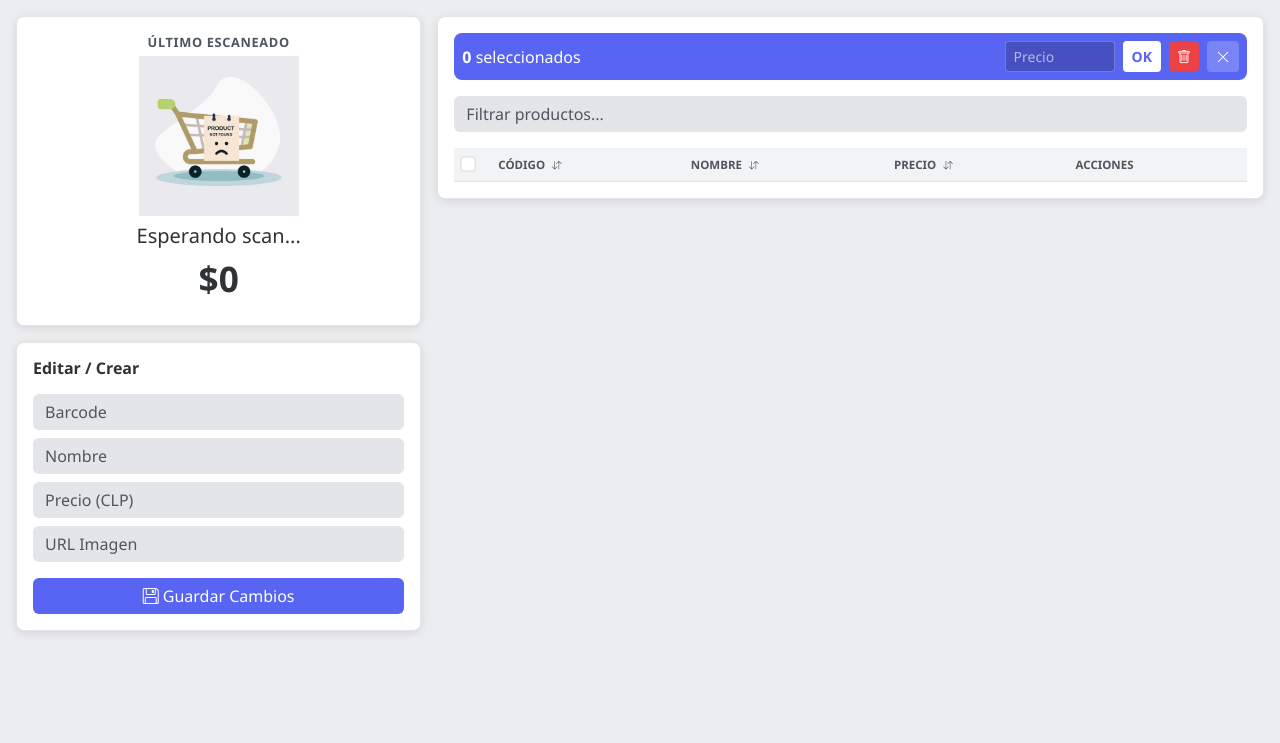
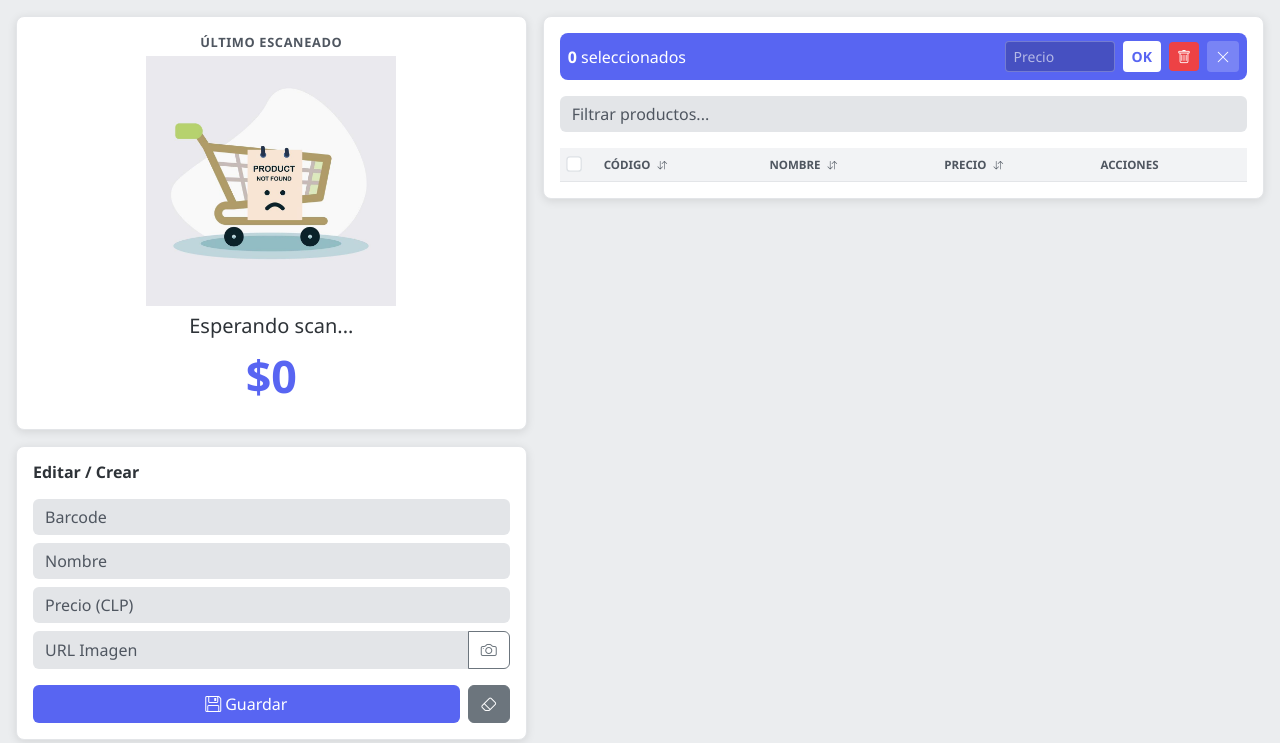
Before and after one commit to SekiDesu0/SekiPos, a Flask app: page / in a window 1280 px wide. Shown: the part 57-800 px from the top of the page. Run offline with Flask 3, Linux system fonts and the light colour scheme; a user stored in the database is signed in; data that the repository does not hold is empty; some libraries are stand-ins or nearby versions.

Commit message:
picture qol fixes

```diff
--- a/app.py
+++ b/app.py
@@ -245,6 +245,28 @@ def bulk_delete():
         print(f"Bulk delete failed: {e}")
         return jsonify({"error": str(e)}), 500
 
+@app.route('/upload_image', methods=['POST'])
+@login_required
+def upload_image():
+    if 'image' not in request.files or 'barcode' not in request.form:
+        return jsonify({"error": "Missing data"}), 400
+
+    file = request.files['image']
+    barcode = request.form['barcode']
+
+    if file.filename == '' or not barcode:
+        return jsonify({"error": "Invalid data"}), 400
+
+    # Detect extension
+    ext = mimetypes.guess_extension(file.mimetype) or '.jpg'
+    filename = f"{barcode}{ext}"
+    filepath = os.path.join(CACHE_DIR, filename)
+
+    file.save(filepath)
+
+    # Return the relative path for the frontend
+    return jsonify({"status": "success", "image_url": f"/static/cache/{filename}"}), 200
+
 if __name__ == '__main__':
     init_db()
     socketio.run(app, host='0.0.0.0', port=5000, debug=True)
--- a/templates/index.html
+++ b/templates/index.html
@@ -121,9 +121,11 @@
 
         /* ── Price tag ── */
         .price-tag {
-            font-size: 2.2rem;
+            font-size: 2.8rem;
+            /* Slightly larger for the wider card */
             font-weight: 800;
-            color: var(--text-main);
+            color: var(--accent);
+            /* Optional: uses your accent color for better visibility */
         }
 
         /* ── Table ── */
@@ -185,8 +187,13 @@
 
         /* ── Product image ── */
         #display-img {
-            max-width: 160px;
-            max-height: 160px;
+            width: 100%;
+            /* Allows it to fill the new width */
+            max-width: 250px;
+            /* Increased from 160px */
+            height: auto;
+            max-height: 250px;
+            /* Increased from 160px */
             object-fit: contain;
         }
 
@@ -279,7 +286,7 @@
         <div class="row g-3">
 
             <!-- ── LEFT COLUMN ── -->
-            <div class="col-12 col-lg-4">
+            <div class="col-12 col-lg-5">
 
                 <!-- New product prompt -->
                 <div id="new-product-prompt"
@@ -313,17 +320,32 @@
                             required>
                         <input class="form-control mb-2" type="number" name="price" id="form-price"
                             placeholder="Precio (CLP)" required>
-                        <input class="form-control mb-3" type="text" name="image_url" id="form-image"
-                            placeholder="URL Imagen">
-                        <button type="submit" class="btn btn-accent w-100">
-                            <i class="bi bi-floppy me-1"></i>Guardar Cambios
-                        </button>
+
+                        <div class="input-group mb-3">
+                            <input class="form-control" type="text" name="image_url" id="form-image"
+                                placeholder="URL Imagen">
+                            <input type="file" id="camera-input" accept="image/*" capture="environment"
+                                style="display: none;" onchange="handleFileUpload(this)">
+                            <button class="btn btn-outline-secondary" type="button"
+                                onclick="document.getElementById('camera-input').click()">
+                                <i class="bi bi-camera"></i>
+                            </button>
+                        </div>
+
+                        <div class="d-flex gap-2">
+                            <button type="submit" class="btn btn-accent flex-grow-1">
+                                <i class="bi bi-floppy me-1"></i>Guardar
+                            </button>
+                            <button type="button" class="btn btn-secondary" onclick="clearForm()">
+                                <i class="bi bi-eraser"></i>
+                            </button>
+                        </div>
                     </form>
                 </div>
             </div>
 
             <!-- ── RIGHT COLUMN ── -->
-            <div class="col-12 col-lg-8">
+            <div class="col-12 col-lg-7">
                 <div class="discord-card p-3">
 
                     <!-- Bulk actions bar -->
@@ -559,10 +581,15 @@
             dismissPrompt();
             document.getElementById('form-barcode').value = b;
             document.getElementById('form-name').value = n;
-            // If p is undefined (from scan_error), set value to empty string
             document.getElementById('form-price').value = (p !== undefined && p !== null) ? p : '';
             document.getElementById('form-image').value = i || '';
             document.getElementById('form-title').innerText = t;
+
+            // ADD THESE LINES TO UPDATE THE PREVIEW CARD
+            document.getElementById('display-img').src = i || './static/placeholder.png';
+            document.getElementById('display-name').innerText = n || 'Producto Nuevo';
+            document.getElementById('display-price').innerText = clp.format(p || 0);
+            document.getElementById('display-barcode').innerText = b;
         }
 
         function dismissPrompt() {
@@ -574,7 +601,7 @@
             document.getElementById('editModal').dataset.barcode = b;
             document.getElementById('editModal').dataset.name = n;
             document.getElementById('editModal').dataset.price = p;
-            document.getElementById('editModal').dataset.image = i;
+            document.getElementById('editModal').dataset.image = i; // This captures the image
         }
 
         function confirmEdit() {
@@ -621,10 +648,49 @@
             document.getElementById('selected-count').innerText =
                 document.querySelectorAll('.product-checkbox:checked').length;
         }
-        function clearSelection() {
-            document.querySelectorAll('.product-checkbox').forEach(cb => cb.checked = false);
-            document.getElementById('select-all').checked = false;
-            updateBulkBar();
+
+        function clearForm() {
+            document.getElementById('product-form').reset();
+            document.getElementById('form-title').innerText = 'Editar / Crear';
+            // Reset preview card
+            document.getElementById('display-img').src = './static/placeholder.png';
+            document.getElementById('display-name').innerText = 'Esperando scan...';
+            document.getElementById('display-price').innerText = '$0';
+            document.getElementById('display-barcode').innerText = '';
+        }
+
+        async function handleFileUpload(input) {
+            const barcode = document.getElementById('form-barcode').value;
+            if (!barcode) {
+                alert("Primero escanea o ingresa un código de barras.");
+                input.value = '';
+                return;
+            }
+
+            const file = input.files[0];
+            if (!file) return;
+
+            const formData = new FormData();
+            formData.append('image', file);
+            formData.append('barcode', barcode);
+
+            try {
+                const res = await fetch('/upload_image', {
+                    method: 'POST',
+                    body: formData
+                });
+                const data = await res.json();
+
+                if (res.ok) {
+                    document.getElementById('form-image').value = data.image_url;
+                    document.getElementById('display-img').src = data.image_url;
+                } else {
+                    alert("Error al subir imagen: " + data.error);
+                }
+            } catch (err) {
+                console.error(err);
+                alert("Error de conexión al subir imagen.");
+            }
         }
 
         function applyBulkPrice() {
```
